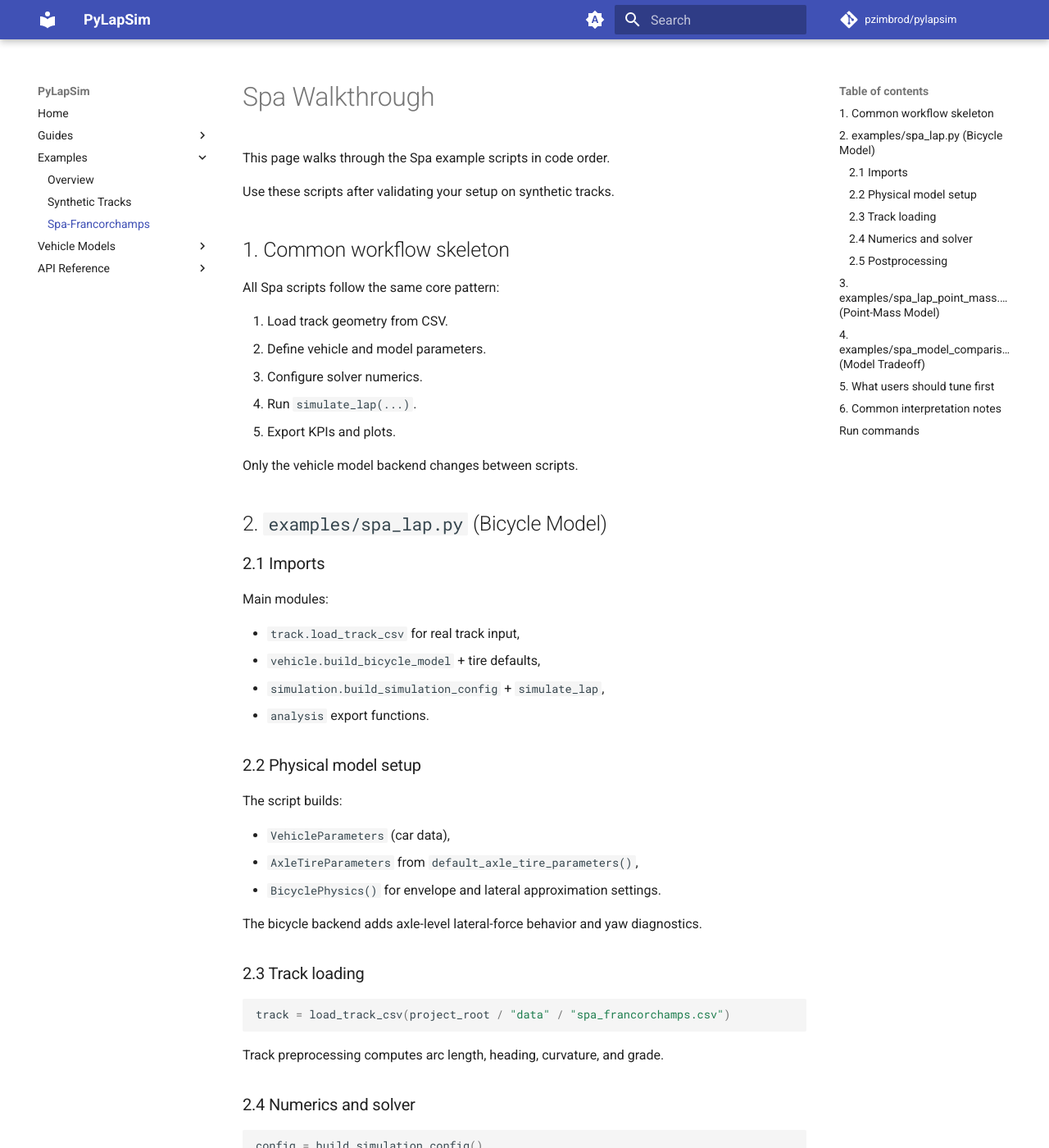
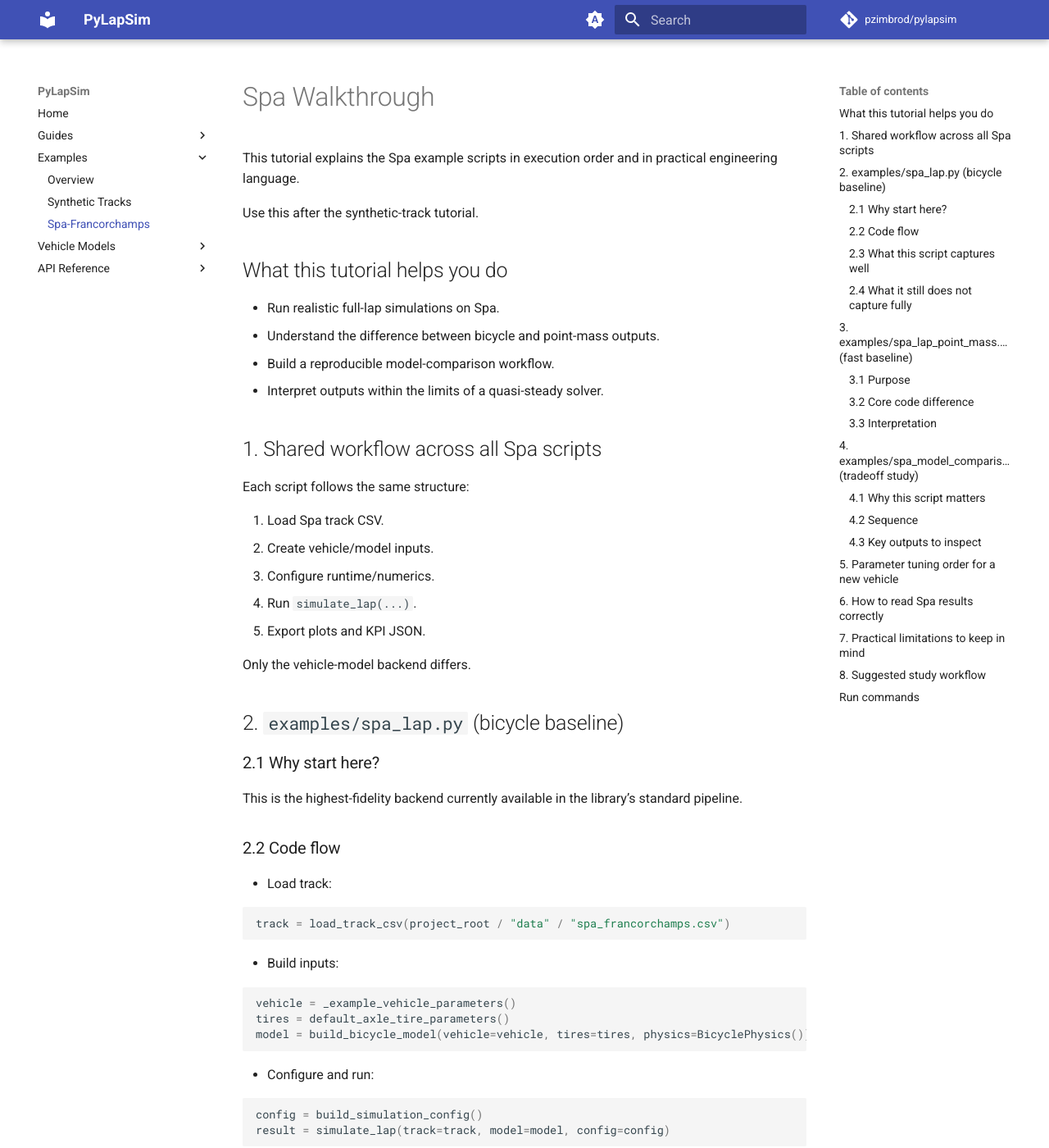
Before and after one commit to pzimbrod/apexsim, an MkDocs documentation site: the page built from docs/EXAMPLES_SPA.md, in a window 1280 px wide and 1400 px high. Shown: the whole window at 82% size. Built offline with MkDocs 1.6.1 and Material for MkDocs 9.7.7, drawn with Linux system fonts in a browser that asks for light colours; comment, search, counter and statistics services are not loaded; the version menu is left out; some of the changed text lies outside the part shown.

Commit message:
docs: expand tutorials and how-to for onboarding

````diff
--- a/docs/EXAMPLES.md
+++ b/docs/EXAMPLES.md
@@ -1,41 +1,69 @@
 # Examples
 
-This section is a guided path through the example scripts.
-It is written for race engineers and student teams who want fast onboarding.
+This section is the tutorial path through the example scripts.
+It is designed for race engineers and Students who want practical onboarding.
 
-## Start here
+## What you will learn from the examples
 
-If you are new to the package, read [How to Use](HOW_TO_USE.md) first.
-Then use the examples in this order:
+After finishing all example pages, you should be able to:
 
-1. [Synthetic Tracks](EXAMPLES_SYNTHETIC.md)
-2. [Spa-Francorchamps](EXAMPLES_SPA.md)
+- set up a complete lap-time run from scratch,
+- choose between point-mass and bicycle model for a study goal,
+- interpret key plots and KPI outputs correctly,
+- understand where model assumptions limit interpretation.
 
-## Why this order?
+## Recommended tutorial sequence
 
-- Synthetic tracks isolate single effects and make validation intuitive.
-- Spa combines all effects into a realistic full-lap workflow.
+1. [Synthetic Track Walkthrough](EXAMPLES_SYNTHETIC.md)
+2. [Spa Walkthrough](EXAMPLES_SPA.md)
 
-## Which script answers which engineering question?
+Reason:
+
+- Synthetic tracks isolate single effects and simplify debugging.
+- Spa introduces full-track interactions and realistic complexity.
+
+## Mapping scripts to engineering questions
 
 - `examples/synthetic_track_scenarios.py`
-  - "Are my model settings physically consistent on simple geometry?"
+  - "Is my model setup physically consistent on canonical test geometries?"
 - `examples/spa_lap.py`
-  - "What does the higher-fidelity bicycle model predict on a real track?"
+  - "What does the bicycle model predict on a realistic circuit?"
 - `examples/spa_lap_point_mass.py`
-  - "What does a faster low-complexity baseline predict?"
+  - "What is the low-complexity baseline on the same circuit?"
 - `examples/spa_model_comparison.py`
-  - "What do I gain by adding model complexity?"
+  - "What do I gain from additional model fidelity?"
 
-## Output convention
+## What the example suite covers well
 
-All scripts export to `examples/output/`.
+- End-to-end solver use on real and synthetic tracks.
+- KPI and plot export workflows.
+- Direct model-complexity comparison.
+- Practical interpretation of speed/acceleration/yaw diagnostics.
+
+## What the example suite does not claim
+
+- It is not a final validation against fully instrumented race telemetry.
+- It does not include a full transient driver + powertrain control stack.
+- It does not replace model-calibration work on real vehicle data.
+
+## Output structure
+
+All scripts export into `examples/output/` with consistent folder logic.
 Typical artifacts:
 
 - `kpis.json`
-- speed trace plots
+- speed traces
 - G-G diagram
 - yaw moment vs. lateral acceleration
-- power and tire-load plots
+- tire-load and power traces
 
-This uniform output structure makes script results directly comparable.
+Because output format is standardized, comparisons across scripts are straightforward.
+
+## Before applying results to decisions
+
+Use this quick quality gate:
+
+1. Check whether the selected model can represent your target effect.
+2. Confirm basic sanity checks on synthetic tracks.
+3. Check if KPI magnitudes are plausible for your vehicle class.
+4. Document assumptions used in the run.
--- a/docs/EXAMPLES_SPA.md
+++ b/docs/EXAMPLES_SPA.md
@@ -1,60 +1,60 @@
 # Spa Walkthrough
 
-This page walks through the Spa example scripts in code order.
+This tutorial explains the Spa example scripts in execution order and in practical
+engineering language.
 
-Use these scripts after validating your setup on synthetic tracks.
+Use this after the synthetic-track tutorial.
 
-## 1. Common workflow skeleton
+## What this tutorial helps you do
 
-All Spa scripts follow the same core pattern:
+- Run realistic full-lap simulations on Spa.
+- Understand the difference between bicycle and point-mass outputs.
+- Build a reproducible model-comparison workflow.
+- Interpret outputs within the limits of a quasi-steady solver.
 
-1. Load track geometry from CSV.
-2. Define vehicle and model parameters.
-3. Configure solver numerics.
+## 1. Shared workflow across all Spa scripts
+
+Each script follows the same structure:
+
+1. Load Spa track CSV.
+2. Create vehicle/model inputs.
+3. Configure runtime/numerics.
 4. Run `simulate_lap(...)`.
-5. Export KPIs and plots.
+5. Export plots and KPI JSON.
 
-Only the vehicle model backend changes between scripts.
+Only the vehicle-model backend differs.
 
-## 2. `examples/spa_lap.py` (Bicycle Model)
+## 2. `examples/spa_lap.py` (bicycle baseline)
 
-### 2.1 Imports
+### 2.1 Why start here?
 
-Main modules:
+This is the highest-fidelity backend currently available in the library’s
+standard pipeline.
 
-- `track.load_track_csv` for real track input,
-- `vehicle.build_bicycle_model` + tire defaults,
-- `simulation.build_simulation_config` + `simulate_lap`,
-- `analysis` export functions.
+### 2.2 Code flow
 
-### 2.2 Physical model setup
-
-The script builds:
-
-- `VehicleParameters` (car data),
-- `AxleTireParameters` from `default_axle_tire_parameters()`,
-- `BicyclePhysics()` for envelope and lateral approximation settings.
-
-The bicycle backend adds axle-level lateral-force behavior and yaw diagnostics.
-
-### 2.3 Track loading
+- Load track:
 
 ```python
 track = load_track_csv(project_root / "data" / "spa_francorchamps.csv")
 ```
 
-Track preprocessing computes arc length, heading, curvature, and grade.
+- Build inputs:
 
-### 2.4 Numerics and solver
+```python
+vehicle = _example_vehicle_parameters()
+tires = default_axle_tire_parameters()
+model = build_bicycle_model(vehicle=vehicle, tires=tires, physics=BicyclePhysics())
+```
+
+- Configure and run:
 
 ```python
 config = build_simulation_config()
 result = simulate_lap(track=track, model=model, config=config)
 ```
 
-Defaults are chosen for stable convergence and can be refined later.
-
-### 2.5 Postprocessing
+- Export:
 
 ```python
 kpis = compute_kpis(result)
@@ -62,50 +62,98 @@
 export_kpi_json(kpis, output_dir / "kpis.json")
 ```
 
-This is the recommended baseline script for realistic lap studies.
+### 2.3 What this script captures well
 
-## 3. `examples/spa_lap_point_mass.py` (Point-Mass Model)
+- lateral-force-limited behavior with load sensitivity,
+- drag/downforce interaction,
+- axle-load diagnostics,
+- yaw-moment diagnostics.
 
-This script uses the same pipeline but swaps the backend:
+### 2.4 What it still does not capture fully
+
+- full transient driver/steering control effects,
+- advanced powertrain/energy strategy effects,
+- full multi-body suspension compliance.
+
+## 3. `examples/spa_lap_point_mass.py` (fast baseline)
+
+### 3.1 Purpose
+
+Use this for rapid studies, initial sweeps, and baseline checks.
+
+### 3.2 Core code difference
+
+Only model backend changes:
 
 ```python
 model = build_point_mass_model(
     vehicle=vehicle,
-    physics=PointMassPhysics(...),
+    physics=PointMassPhysics(
+        max_drive_accel=8.0,
+        max_brake_accel=16.0,
+        friction_coefficient=1.7,
+    ),
 )
 ```
 
-Use cases:
+### 3.3 Interpretation
 
-- quick trade studies,
-- parameter sweeps,
-- baseline sanity checks before higher-fidelity runs.
+- faster and simpler than bicycle,
+- no yaw-state dynamics,
+- yaw moment reported as zero by construction.
 
-## 4. `examples/spa_model_comparison.py` (Model Tradeoff)
+## 4. `examples/spa_model_comparison.py` (tradeoff study)
 
-This script demonstrates model-comparison workflow:
+### 4.1 Why this script matters
+
+It demonstrates how to quantify value added by model complexity, not just compare lap times.
+
+### 4.2 Sequence
 
 1. Run bicycle model.
-2. Fit point-mass friction level to bicycle lateral envelope.
+2. Calibrate point-mass friction to bicycle lateral envelope.
 3. Run calibrated point-mass model.
-4. Export KPI deltas and overlay plots.
+4. Export KPI deltas and speed overlay.
 
-This is useful for quantifying the value of additional model complexity.
+### 4.3 Key outputs to inspect
 
-## 5. What users should tune first
+- `comparison_kpis.json`
+- `speed_trace_comparison.png`
+- per-model KPI JSON and plots under comparison folders.
 
-When adapting Spa scripts to a new car, tune in this order:
+## 5. Parameter tuning order for a new vehicle
 
-1. `VehicleParameters` (mass, aero, axle distribution).
-2. Tire coefficients.
-3. Model-physics limits (`BicyclePhysics` or `PointMassPhysics`).
-4. Solver numerics only if convergence/robustness needs adjustment.
+Recommended order:
 
-## 6. Common interpretation notes
+1. Vehicle mass and aero parameters.
+2. Tire parameters.
+3. Model physics limits (`BicyclePhysics` / `PointMassPhysics`).
+4. Numerical solver settings (only if required for convergence robustness).
 
-1. Differences between bicycle and point-mass outputs are expected.
-2. Yaw moment is meaningful only for models that represent yaw dynamics.
-3. Lap-time changes from tiny parameter edits can be large on long tracks.
+This minimizes risk of hiding physical mis-modeling behind numerical tuning.
+
+## 6. How to read Spa results correctly
+
+1. Lap time alone is not enough; inspect speed trace shape and acceleration envelopes.
+2. Compare where models differ along track distance, not only global KPIs.
+3. Treat yaw-moment plots only as meaningful for models that represent yaw dynamics.
+4. Validate magnitude ranges against known class-level expectations.
+
+## 7. Practical limitations to keep in mind
+
+Even with bicycle model, this remains a quasi-steady solver workflow.
+Use caution when drawing conclusions about:
+
+- highly transient driver actions,
+- fine control-system behavior,
+- sub-second event details.
+
+## 8. Suggested study workflow
+
+1. Start from `spa_lap.py`.
+2. Run `spa_lap_point_mass.py`.
+3. Run `spa_model_comparison.py`.
+4. Calibrate/adjust parameters and rerun all three for consistency.
 
 ## Run commands
 
--- a/docs/EXAMPLES_SYNTHETIC.md
+++ b/docs/EXAMPLES_SYNTHETIC.md
@@ -1,37 +1,43 @@
 # Synthetic Track Walkthrough
 
-This page walks through `examples/synthetic_track_scenarios.py` in the same order
-as the code.
+This tutorial walks through `examples/synthetic_track_scenarios.py` in code order.
 
-Purpose: isolate physics effects on simple geometry before using real tracks.
+Goal: build intuition for solver behavior on controlled geometries before moving
+to real circuits.
 
-## 1. Imports and what they do
+## Why this tutorial is important
 
-The script imports five functional blocks:
+Synthetic tracks are your first physical consistency filter.
+If behavior is implausible here, Spa results are likely hard to trust.
 
-- `analysis`: KPI and plot export.
-- `simulation`: solver setup and execution.
-- `track`: synthetic layout builders.
-- `vehicle`: point-mass model and its physics parameters.
-- `utils/constants`: logging and air-density constant.
+## 1. Imports: map code to engineering blocks
 
-If you are new to Python, think of imports as selecting toolbox modules.
+The script imports:
 
-## 2. Define physical model inputs
+- `analysis`: KPI and figure export,
+- `simulation`: lap solver,
+- `track`: synthetic layout generators,
+- `vehicle`: point-mass model and its physics settings,
+- `utils`: logging and constants.
 
-### 2.1 Vehicle data
+If you are new to Python: imports are simply selecting the tools you need.
 
-`_example_vehicle_parameters()` returns a fully defined `VehicleParameters` object.
+## 2. Define vehicle and model
 
-What matters for this script:
+### 2.1 Vehicle parameter block
 
-- mass and aero terms affect acceleration and top-speed balance,
-- axle split is used for diagnostic load outputs,
-- remaining parameters keep interface compatibility with other models.
+`_example_vehicle_parameters()` provides a complete car definition.
 
-### 2.2 Vehicle model
+Most influential fields for this tutorial:
 
-The example uses:
+- `mass`, `lift_coefficient`, `drag_coefficient`, `frontal_area`
+  - govern acceleration/drag balance and high-speed behavior,
+- `front_weight_fraction`
+  - influences axle-load diagnostics,
+- remaining vehicle parameters
+  - keep cross-model compatibility.
+
+### 2.2 Model choice: point-mass
 
 ```python
 model = build_point_mass_model(vehicle=vehicle, physics=PointMassPhysics())
@@ -39,22 +45,22 @@
 
 Interpretation:
 
-- fast and robust for benchmark studies,
-- no yaw-state dynamics,
-- yaw moment diagnostic is therefore zero by design.
+- very fast and stable for benchmark scenarios,
+- no explicit yaw state,
+- yaw moment output is structurally zero by design.
 
-### 2.3 Solver numerics
+If your study requires yaw-moment dynamics, switch to bicycle model.
+
+### 2.3 Solver setup
 
 ```python
 config = build_simulation_config(max_speed=115.0)
 ```
 
-`max_speed` is a runtime bound, not a physical tire limit.
-Physical limits still come from model + aero + friction.
+`max_speed` is a runtime cap, not a guarantee that the car can sustain this speed.
+Actual speed comes from force balance and constraints.
 
-## 3. Build the synthetic tracks
-
-The script creates three layouts:
+## 3. Build three benchmark tracks
 
 ```python
 tracks = {
@@ -64,33 +70,41 @@
 }
 ```
 
-Engineering interpretation:
+### 3.1 Straight (1 km)
 
-- Straight: pure longitudinal behavior.
-- Circle: steady cornering behavior.
-- Figure-eight: turn-transition behavior with curvature sign change.
+Tests pure longitudinal behavior with no curvature demand.
 
-## 4. Run the simulation loop
+### 3.2 Circle (50 m radius)
 
-Per scenario, the same three operations are executed:
+Tests quasi-steady cornering with near-constant curvature.
+
+### 3.3 Figure-eight
+
+Tests left/right transition dynamics and sign changes in lateral acceleration.
+
+## 4. Run simulation loop
+
+Per scenario:
 
 ```python
 result = simulate_lap(track=track, model=model, config=config)
 kpis = compute_kpis(result)
 export_standard_plots(result, scenario_dir)
+export_kpi_json(kpis, scenario_dir / "kpis.json")
 ```
 
-This pattern is the standard PyLapSim workflow and can be reused for custom tracks.
+This is the canonical PyLapSim pattern and can be reused for custom studies.
 
-## 5. Export summary artifacts
+## 5. Cross-scenario comparison output
 
-The script writes:
+After scenario runs, script generates:
 
-- per-scenario plots and `kpis.json`,
-- one cross-scenario speed overlay,
-- one `scenario_summary.json` with KPI comparison.
+- `speed_trace_comparison.png`
+- `scenario_summary.json`
 
-## 6. What to check in results
+These files support quick A/B/C interpretation across geometries.
+
+## 6. How to interpret each scenario
 
 ### Straight (`straight_1km`)
 
@@ -98,31 +112,57 @@
 
 - lateral acceleration near zero,
 - curvature near zero,
-- speed evolves only from longitudinal force balance.
+- speed governed by net longitudinal balance.
 
-Note: speed may decrease if drag at chosen speed cap exceeds available drive acceleration.
+Important nuance:
+
+- speed can decrease if drag at current speed exceeds available drive acceleration.
 
 ### Circle (`circle_r50`)
 
 Expected:
 
-- near-constant interior speed,
-- near-zero interior longitudinal acceleration,
-- positive lateral acceleration around the loop.
+- interior speed close to steady value,
+- interior longitudinal acceleration near zero,
+- positive lateral acceleration around loop.
+
+Practical tip:
+
+- ignore seam-adjacent points for steady-state assessment.
 
 ### Figure-eight (`figure_eight`)
 
 Expected:
 
 - lateral acceleration changes sign,
-- acceleration/deceleration phases around entry/exit,
-- stronger speed variation than in constant-radius cornering.
+- acceleration and braking phases near transitions,
+- stronger speed variation than constant-radius cornering.
 
-## 7. Typical user pitfalls
+## 7. What this tutorial validates well
 
-1. Interpreting `max_speed` as guaranteed speed target.
-2. Expecting nonzero yaw moment from the point-mass model.
-3. Comparing edge samples on closed tracks without trimming seam points.
+- solver stability,
+- unit consistency and sign conventions,
+- gross physical plausibility,
+- basic model-behavior sanity.
+
+## 8. What this tutorial does not validate alone
+
+- absolute lap-time fidelity on a real circuit,
+- transient steering/yaw control quality,
+- powertrain energy strategy realism.
+
+## 9. Common mistakes and fixes
+
+1. Expecting nonzero yaw moment with point-mass model.
+   - Use bicycle model if yaw diagnostics are required.
+2. Treating seam points as steady-state evidence.
+   - trim boundary points before concluding.
+3. Assuming `max_speed` is always reached.
+   - check drag and available drive force first.
+
+## 10. Suggested next step
+
+After this tutorial, continue with [Spa Walkthrough](EXAMPLES_SPA.md).
 
 ## Run command
 
--- a/docs/HOW_TO_USE.md
+++ b/docs/HOW_TO_USE.md
@@ -1,21 +1,47 @@
 # How to Use PyLapSim
 
-This guide is a practical, engineer-oriented walkthrough of the typical workflow.
-It is designed for users with strong vehicle-dynamics background and limited
-programming experience.
+This guide is a practical, engineer-oriented walkthrough of the complete workflow.
+It is written for race engineers and Students who may have strong dynamics knowledge
+but limited software background.
 
-## What you build in every simulation
+## What PyLapSim is designed to do
 
-Every PyLapSim run has the same structure:
+PyLapSim is optimized for fast, physically grounded lap-time studies with modular
+vehicle models.
+
+Main strengths:
+
+- Quasi-steady lap-time simulation on arbitrary track centerlines.
+- Interchangeable vehicle models behind one solver API.
+- Clear separation between physical inputs and numerical solver settings.
+- Reproducible engineering outputs (KPIs + standardized plots).
+- Fast iteration loops for setup changes and what-if studies.
+
+## What PyLapSim does not do (yet)
+
+Current model boundaries are important for correct interpretation:
+
+- No full transient lap solver in production path yet.
+- No driver model or closed-loop control strategy model.
+- No detailed powertrain/energy management model yet.
+- No full multi-body chassis compliance model.
+- No direct tire thermal/wear state evolution.
+
+Interpretation rule:
+
+- Use PyLapSim for comparative setup studies and first-order lap-time sensitivity,
+  not as final truth for every transient detail.
+
+## The 6-step workflow (always the same)
 
 1. Import modules.
-2. Define vehicle and model parameters.
+2. Define physical model inputs.
 3. Load or generate a track.
-4. Configure simulation numerics.
-5. Run the lap simulation.
-6. Postprocess KPIs and plots.
+4. Configure numerics and runtime bounds.
+5. Run the simulation.
+6. Postprocess and review outputs.
 
-If you remember this 6-step pattern, you can run all examples and extend them.
+This pattern is identical across all examples.
 
 ## Step 1: Imports
 
@@ -31,16 +57,16 @@
 from pylapsim.vehicle import BicyclePhysics, VehicleParameters, build_bicycle_model
 ```
 
-Why these imports matter:
+How to read these imports as an engineer:
 
-- `track`: where geometry comes from.
-- `vehicle` and `tire`: physical model inputs.
-- `simulation`: solver configuration and execution.
-- `analysis`: engineering outputs (KPIs and plots).
+- `track`: geometry and road profile.
+- `vehicle` + `tire`: physical car model.
+- `simulation`: numerical solver and runtime bounds.
+- `analysis`: KPI and visualization outputs.
 
-## Step 2: Define model inputs
+## Step 2: Define physical model inputs
 
-### 2.1 Vehicle parameters (physical)
+### 2.1 Vehicle parameters (real-system inputs)
 
 ```python
 vehicle = VehicleParameters(
@@ -65,19 +91,22 @@
 )
 ```
 
-These parameters represent the real system (car + aero + suspension).
+This block should reflect the best available engineering estimate of the real car.
 
-### 2.2 Tire parameters
+### 2.2 Tire data
 
 ```python
 tires = default_axle_tire_parameters()
 ```
 
-For first studies, start with defaults. Replace later with measured/identified tire data.
+Recommendation:
 
-### 2.3 Choose a vehicle model
+- Start with defaults for initial integration.
+- Replace with identified tire parameters for decision-quality studies.
 
-Bicycle model (higher fidelity):
+### 2.3 Choose model complexity
+
+Bicycle model:
 
 ```python
 model = build_bicycle_model(
@@ -98,6 +127,11 @@
 )
 ```
 
+When to use which:
+
+- Bicycle: better diagnostics (yaw moment, axle-load dynamics), better cornering interpretation.
+- Point-mass: fast baseline and sensitivity sweeps.
+
 ## Step 3: Load or generate track
 
 ### Option A: Real track from CSV
@@ -107,7 +141,14 @@
 track = load_track_csv(project_root / "data" / "spa_francorchamps.csv")
 ```
 
-Required CSV columns: `x`, `y`, `elevation`, `banking`.
+Required columns:
+
+- `x`
+- `y`
+- `elevation`
+- `banking`
+
+Internally, PyLapSim derives arc length, heading, curvature, and grade.
 
 ### Option B: Synthetic validation tracks
 
@@ -119,21 +160,20 @@
 figure_eight = build_figure_eight_track(lobe_radius=80.0)
 ```
 
-Use synthetic tracks for quick physical sanity checks before running real tracks.
+Why synthetic tracks matter:
 
-## Step 4: Configure simulation numerics
+- You can verify single effects in isolation.
+- Debugging is easier than on a full GP circuit.
+
+## Step 4: Configure runtime and numerics
+
+Simple setup:
 
 ```python
 config = build_simulation_config(max_speed=115.0)
 ```
 
-Important distinction:
-
-- Physical inputs: `VehicleParameters`, tire data, model physics classes.
-- Numerical inputs: `SimulationConfig`, `NumericsConfig`, convergence tolerances,
-  iteration limits.
-
-If needed, create explicit numerics:
+Explicit setup:
 
 ```python
 from pylapsim.simulation import NumericsConfig, RuntimeConfig, SimulationConfig
@@ -149,14 +189,28 @@
 )
 ```
 
-## Step 5: Run simulation
+Critical distinction:
+
+- Physical parameters represent the car/track reality.
+- Numerical parameters control solver stability and convergence.
+
+Do not compensate wrong physics by over-tuning numerics.
+
+## Step 5: Run the lap simulation
 
 ```python
 result = simulate_lap(track=track, model=model, config=config)
 ```
 
-`result` contains speed trace, accelerations, yaw moment, axle loads, power, energy,
-and lap time.
+`result` includes:
+
+- lap time
+- speed trace
+- longitudinal/lateral accelerations
+- yaw moment
+- axle loads
+- power trace
+- integrated energy
 
 ## Step 6: Postprocess and export
 
@@ -168,24 +222,37 @@
 export_kpi_json(kpis, output_dir / "kpis.json")
 ```
 
-Key KPI outputs:
+Minimum review set:
 
 - lap time
-- average/max lateral acceleration
-- average/max longitudinal acceleration
-- integrated traction energy
+- max lateral acceleration
+- max longitudinal acceleration/deceleration
+- speed trace shape vs track layout
 
-## Physical sanity checklist (recommended)
+## Engineering interpretation checklist
 
-Before trusting a result:
+Before using results for decisions:
 
-1. Straight track: lateral acceleration should be near zero.
-2. Constant-radius circle: speed and longitudinal acceleration should be nearly steady in the interior.
-3. Figure-eight: lateral acceleration should change sign.
-4. Magnitudes should be realistic for your vehicle class.
+1. Straight track check: near-zero lateral acceleration.
+2. Constant-radius check: quasi-steady cornering in interior segments.
+3. Figure-eight check: lateral acceleration sign change and entry/exit transitions.
+4. Magnitude check: compare against realistic bounds for your car class.
+5. Model check: verify whether selected model complexity can represent the effect you study.
 
-## Learning path
+## Typical pitfalls (and fixes)
 
-1. Run [Synthetic Track Examples](EXAMPLES_SYNTHETIC.md).
-2. Run [Spa-Francorchamps Examples](EXAMPLES_SPA.md).
-3. Compare models with `examples/spa_model_comparison.py`.
+1. "The solver should always accelerate to max speed."
+   - Not necessarily. At high speed, drag can exceed available drive force.
+2. "Yaw moment should always be visible."
+   - Not with point-mass model (yaw moment is structurally zero).
+3. "Changing numerics changed physics dramatically."
+   - Re-check physical parameters first; numerics should refine stability, not redefine behavior.
+4. "My results jump near lap closure."
+   - For closed loops, inspect interior segments and avoid over-interpreting seam points.
+
+## Recommended onboarding path
+
+1. Read [Synthetic Track Walkthrough](EXAMPLES_SYNTHETIC.md).
+2. Run [Spa Walkthrough](EXAMPLES_SPA.md).
+3. Compare model complexity with `examples/spa_model_comparison.py`.
+4. Move from default tire/model settings to identified vehicle data.
````
Also changed, not shown: other parts of docs/HOW_TO_USE.md (+1 -1 lines).
